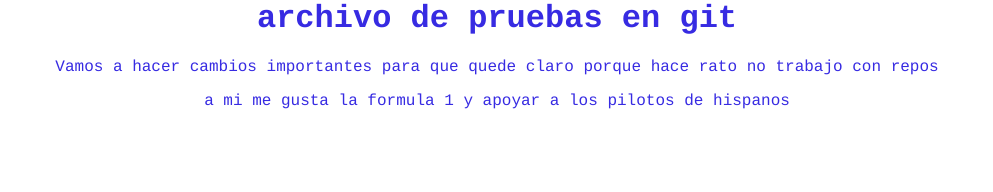
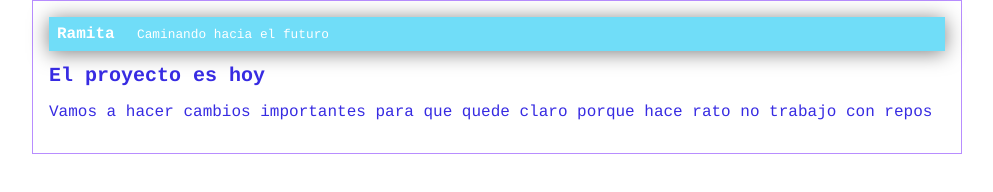
Before and after one commit to JhonatanOlarteV/Pruebas_en_GIT, a plain HTML site: page index.html in a window 1280 px wide. Shown: the whole page, without its empty margins (143-1136 px from the left). Drawn offline with Linux system fonts and the light colour scheme.

Commit message:
Arreglando conflictos

```diff
--- a/css/estilos.css
+++ b/css/estilos.css
@@ -3,8 +3,6 @@ body
     color: rgb(55, 43, 226);
     text-align: center;
     font-family: Courier;
-=======
-    font-family: Arial;
     font-size: 16px;
     margin: 0;
     padding: 0;
@@ -35,5 +33,4 @@ body
 #container h1
 {
     font-size: 20px;
->>>>>>> ramita
 }
--- a/index.html
+++ b/index.html
@@ -4,8 +4,15 @@
         <link rel="stylesheet" href="css/estilos.css" />
     </head>
     <body>
-        <h1>archivo de pruebas en git</h1>
-        <p>Vamos a hacer cambios importantes para que quede claro porque hace rato no trabajo con repos</p>
-        <p>a mi me gusta la formula 1 y apoyar a los pilotos de hispanos</p>
+        <div id="container">
+            <div id="ramita">
+                Ramita
+                <span id="tagline">Caminando hacia el futuro</span>
+            </div>
+            <div id="post">
+                <h1>El proyecto es hoy</h1>
+                <p>Vamos a hacer cambios importantes para que quede claro porque hace rato no trabajo con repos</p>
+            </div>
+        </div>
     </body>
 </html>
```
